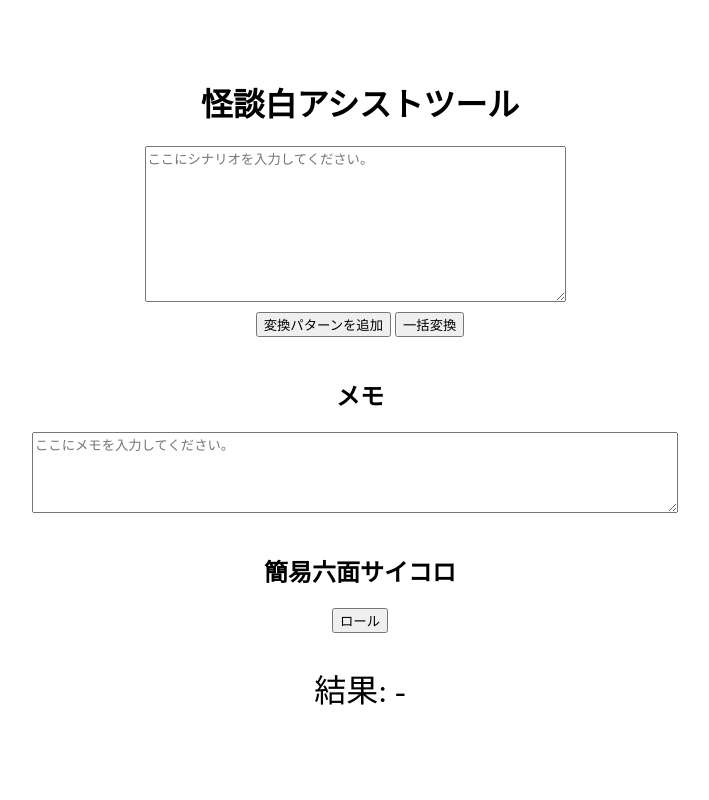
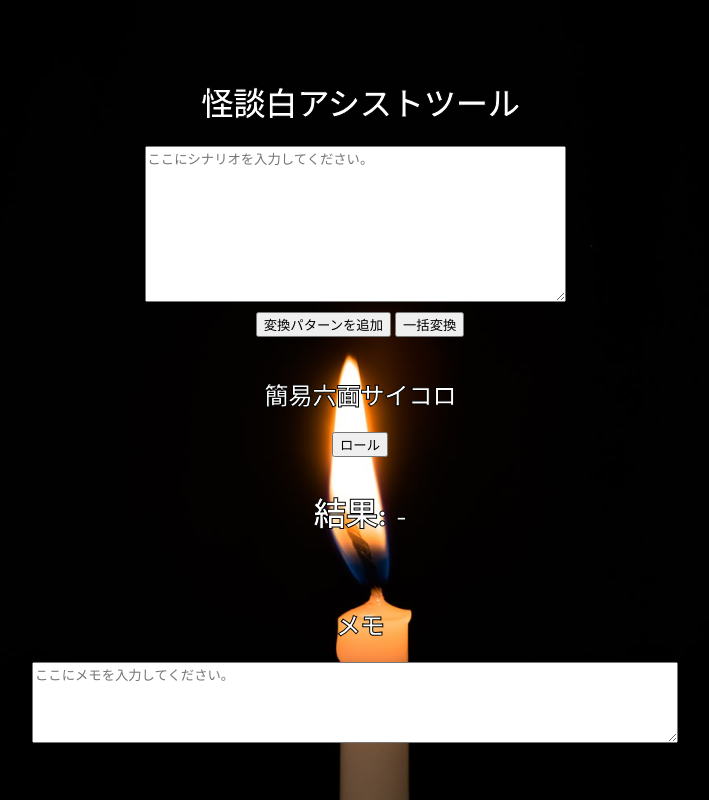
Before and after one commit to sakamod-dot/kaidanhaku, a plain HTML site: page index.html in a window 1280 px wide. Shown: the whole page, without its empty margins (280-989 px from the left). Drawn offline with Linux system fonts and the light colour scheme.

Commit message:
背景画像を追加し、テキストの色を白に変更

```diff
--- a/design.css
+++ b/design.css
@@ -6,7 +6,17 @@ body {
     margin: 0;
     text-align: center;
     flex-direction: column;
+    background-image: url('rousoku.jpg');
+    background-size: cover;
+    background-position: center; /* 画像を上に配置 */
+    color: white;
 }
+
+.futidori {
+    color: white;
+    -webkit-text-stroke: 1px black;
+    font-weight: bold;
+  }
 
 .container {
     display: flex;
@@ -16,6 +26,7 @@ body {
 
 textarea {
     margin-right: 10px;
+    color: black; /* テキストエリア内のテキスト色を黒に設定 */
 }
 
 #patternContainer {
@@ -39,6 +50,7 @@ textarea {
 
 #memoZone {
     width: 50%;
+    color: black; /* テキストエリア内のテキスト色を黒に設定 */
 }
 
 .dice-container {
--- a/index.html
+++ b/index.html
@@ -1,5 +1,5 @@
 <!DOCTYPE html>
-<html lang="en">
+<html lang="ja">
 <head>
     <meta charset="UTF-8">
     <meta name="viewport" content="width=device-width, initial-scale=1.0">
@@ -8,7 +8,7 @@
     <audio id="diceSound" src="daice.wav"></audio>
 </head>
 <body>
-    <h1>怪談白アシストツール</h1>
+    <h1 class="futidori">怪談白アシストツール</h1>
     <div class="container">
         <textarea id="inputZone" rows="10" cols="50" placeholder="ここにシナリオを入力してください。"></textarea>
         <div id="patternContainer"></div>
@@ -17,14 +17,14 @@
         <button id="addButton">変換パターンを追加</button>
         <button id="convertButton">一括変換</button>
     </div>
+    <div class="dice-container">
+        <h2 class="futidori">簡易六面サイコロ</h2>
+        <button id="rollDiceButton">ロール</button>
+        <p id="diceResult" class="futidori">結果: -</p>
+    </div>
     <div class="memo-container">
-        <h2>メモ</h2>
+        <h2 class="futidori">メモ</h2>
         <textarea id="memoZone" rows="5" cols="50" placeholder="ここにメモを入力してください。"></textarea>
-    </div>
-    <div class="dice-container">
-        <h2>簡易六面サイコロ</h2>
-        <button id="rollDiceButton">ロール</button>
-        <p id="diceResult">結果: -</p>
     </div>
     <script src="script.js"></script>
 </body>
```
Also changed, not shown: rousoku.jpg (added).
